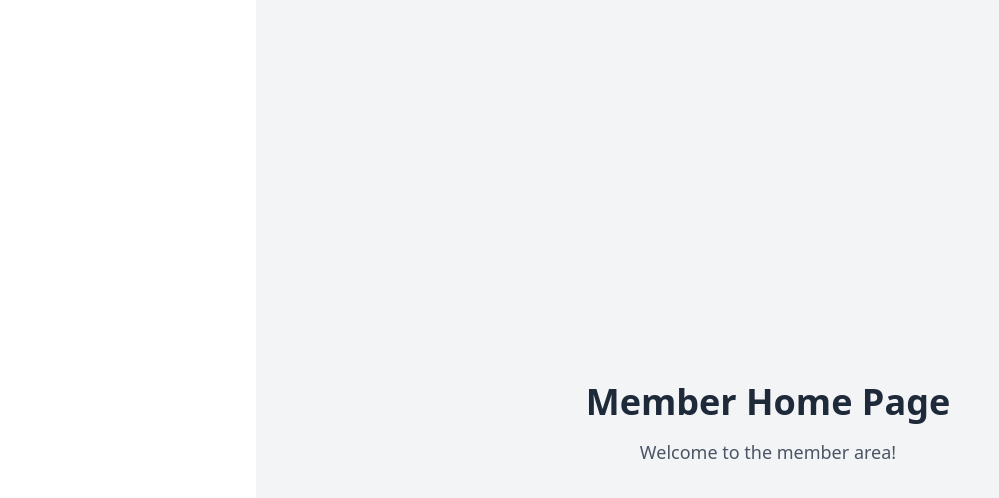
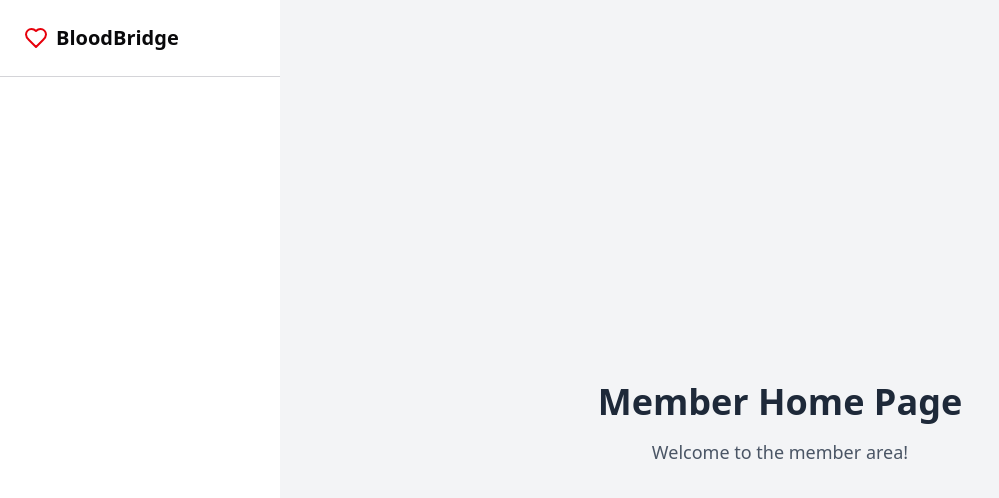
Before and after one commit to swp391-group-3/blood-donation-system-frontend, a React (Vite) app: page / in a window 1280 px wide. Shown: the top 498 px of the page, without its empty margins (0-999 px from the left). Built offline with nearby package versions, Linux system fonts and the light colour scheme.

Commit message:
feat: add logo in sidebar

```diff
--- a/src/components/SideBar.tsx
+++ b/src/components/SideBar.tsx
@@ -1,10 +1,17 @@
+import { Heart } from "lucide-react";
 import { sidebarItems } from "./sidebar-items";
+
 
 
 export function SideBar() {
     return (
-        <div className="w-64 bg-white border-zinc-300 flex flex-col">
-
+        <div className="w-70 bg-white border-zinc-300 flex flex-col">
+            <div className="p-6 border-b border-zinc-300">
+                <div className="flex items-center space-x-2">
+                    <Heart className="h-6 w-6 text-red-600"/>
+                    <span className="text-xl font-bold text-zinc-950">BloodBridge</span>
+                </div>
+            </div>
         </div>
     );
 }
```
